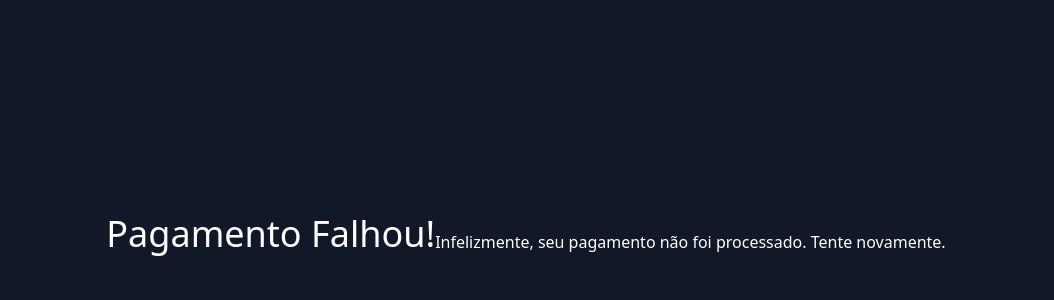
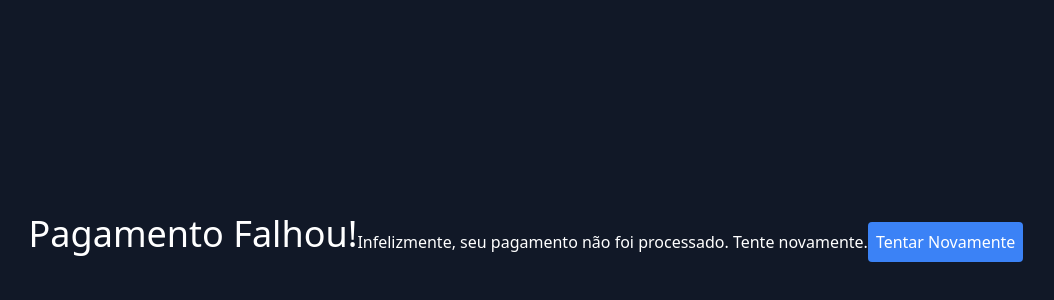
Before and after one commit to Nuggdr/gatev6, a Next.js app: page /pending in a window 1280 px wide. Shown: the part 166-466 px from the top of the page, without its empty margins (114-1168 px from the left). Built offline with nearby package versions, Linux system fonts and the light colour scheme.

Commit message:
Update pending.tsx

```diff
--- a/pages/pending.tsx
+++ b/pages/pending.tsx
@@ -3,10 +3,18 @@ import { useRouter } from 'next/router';
 const FailurePage = () => {
   const router = useRouter();
 
+  const handleRetry = () => {
+    // Redireciona o usuário para a página inicial ou outra página desejada
+    router.push('/'); // Você pode mudar para a rota que desejar
+  };
+
   return (
     <div className="min-h-screen flex items-center justify-center bg-gray-900 text-white">
       <h1 className="text-4xl">Pagamento Falhou!</h1>
       <p className="mt-4">Infelizmente, seu pagamento não foi processado. Tente novamente.</p>
+      <button onClick={handleRetry} className="mt-4 bg-blue-500 text-white p-2 rounded">
+        Tentar Novamente
+      </button>
     </div>
   );
 };
```
